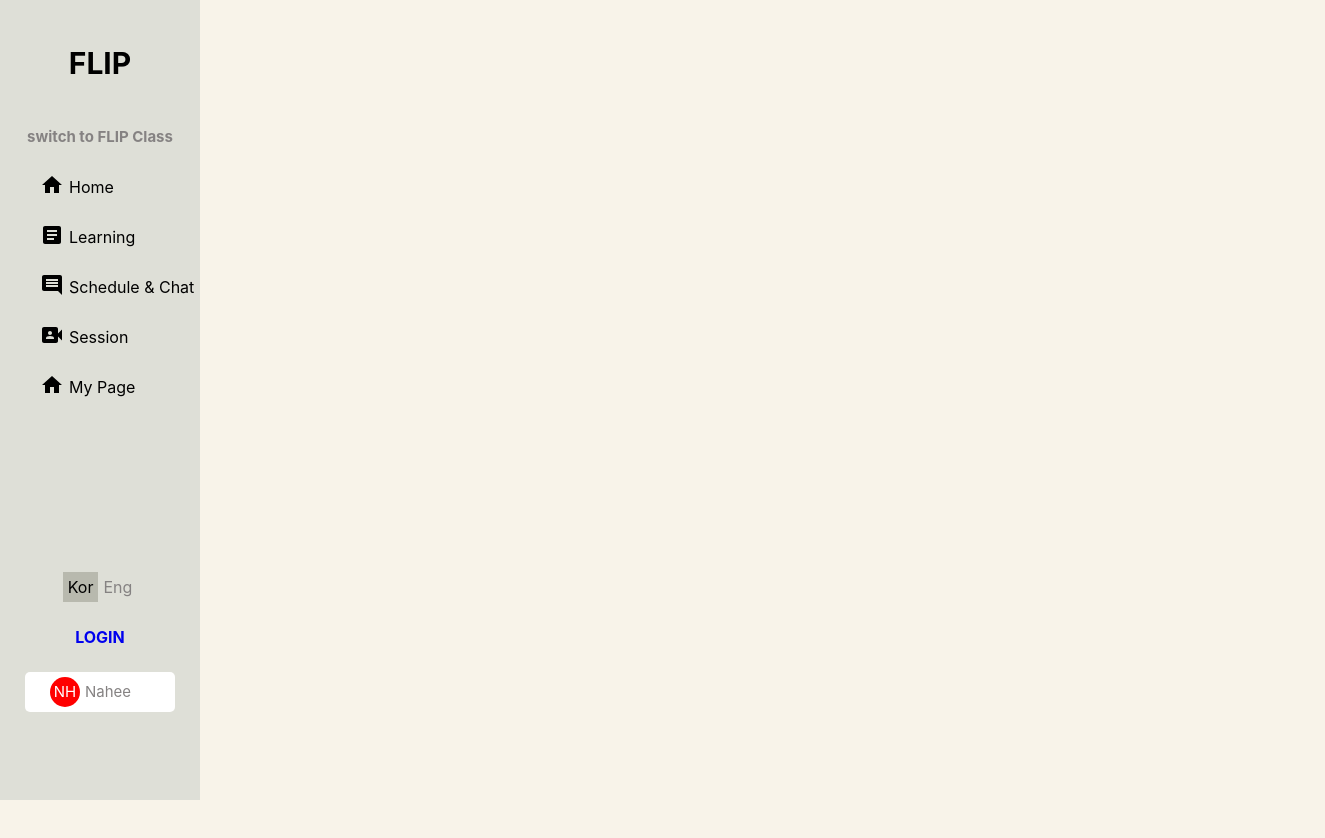
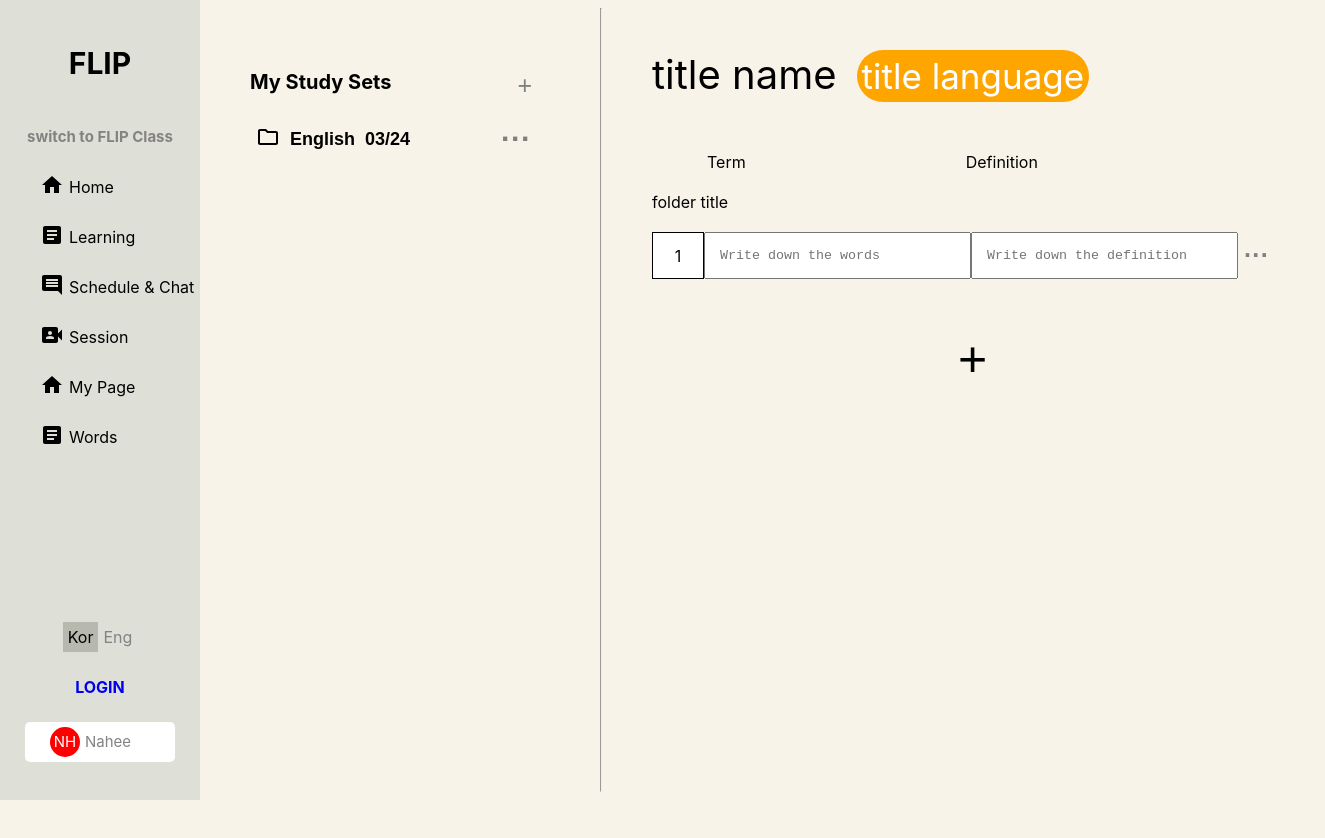
Before and after one commit to haimnam/FLIP-Test, a React (Create React App) app: page /word in a window 1280 px wide. Shown: the top 838 px of the page, 1325 px wide, since content can reach past the window. Built offline with nearby package versions, Linux system fonts and the light colour scheme.

Commit message:
Create Words Page

```diff
--- a/src/Components/Sidebar.tsx
+++ b/src/Components/Sidebar.tsx
@@ -12,8 +12,9 @@ import {
   Learning,
   ScheduleAndChat,
   Session,
+  MyPage,
+  Words,
   Login,
-  MyPage,
 } from "../pages/pageIndex.tsx";
 
 const Sidebar = ({ account, students, user }) => {
@@ -68,6 +69,7 @@ const Sidebar = ({ account, students, user }) => {
         <Route path="/schedule/*" element={<ScheduleAndChat />} />
         <Route path="/session" element={<Session />} />
         <Route path="/myPage" element={<MyPage />} />
+        <Route path="/word" element={<Words />} />
         <Route path="/login" element={<Login user={user} />} />
       </Routes>
     </React.Fragment>
--- a/src/Components/SidebarData.tsx
+++ b/src/Components/SidebarData.tsx
@@ -14,4 +14,5 @@ export const SidebarData = [
   },
   { icon: <VideoCameraFrontIcon />, title: "Session", link: "/session" },
   { icon: <HomeIcon />, title: "My Page", link: "/myPage" },
+  { icon: <ArticleIcon />, title: "Words", link: "./word" },
 ];
--- a/src/pages/MyPage.tsx
+++ b/src/pages/MyPage.tsx
@@ -5,7 +5,7 @@ import { useAuth } from "../Store/AuthProvider.tsx";
 const MyPage = () => {
   const { authTokens } = useAuth();
   let firstName = localStorage.getItem("firstName");
-  if (authTokens) {
+  if (authTokens && localStorage.getItem("access_token")) {
     return (
       <div className={styles.contents}>
         <h1>Hello, {firstName}!</h1>
--- /dev/null
+++ b/src/pages/Words/BookData.tsx
@@ -0,0 +1,3 @@
+import React from "react";
+
+export const BookData = [{ language: "English", date: "03/24" }];
--- /dev/null
+++ b/src/pages/Words/Words.tsx
@@ -0,0 +1,78 @@
+import React, { useState } from "react";
+import styles from "../../scss/Words.module.scss";
+import { BookData } from "./BookData.tsx";
+import { WordsData } from "./WordsData.tsx";
+import FolderOutlinedIcon from "@mui/icons-material/FolderOutlined";
+
+const Words = () => {
+  const [voca, setVoca] = useState(true);
+  return (
+    <div className={styles.contents}>
+      <div className={styles.studySets}>
+        <div className={styles.studySetsHead}>
+          <div className={styles.studySetsTitle}>My Study Sets</div>
+          <button className={styles.studySetsBtn}>+</button>
+        </div>
+        <div className={styles.studySetsBody}>
+          {BookData.map((word) => {
+            return (
+              <div className={styles.studySetsList}>
+                <button className={styles.studySetsFolder}>
+                  <div>
+                    <FolderOutlinedIcon />
+                  </div>
+                  <div>{word.language}</div>
+                  <div>{word.date}</div>
+                </button>
+                <button className={styles.studySetsEllipsis}>
+                  <div>···</div>
+                </button>
+              </div>
+            );
+          })}
+        </div>
+      </div>
+      <hr />
+      {voca ? (
+        <div className={styles.words}>
+          <div className={styles.wordsHead}>
+            <div className={styles.wordsTitle}>
+              <div className={styles.wordsTitleName}>title name</div>
+            </div>
+            <div className={styles.wordsTitleLanguage}>title language</div>
+          </div>
+          <div className={styles.wordsList}>
+            <div className={styles.wordsListHead}>
+              <div>Term</div>
+              <div>Definition</div>
+            </div>
+          </div>
+          <div className={styles.wordsListFolder}>folder title</div>
+          {WordsData.map((word) => {
+            return (
+              <div className={styles.wordsListRow}>
+                <div className={styles.wordsListId}>{word.id}</div>
+                <textarea
+                  className={styles.wordsListTerm}
+                  placeholder="Write down the words"
+                ></textarea>
+                <textarea
+                  className={styles.wordsListDefinition}
+                  placeholder="Write down the definition"
+                ></textarea>
+                <button className={styles.wordsListEllipsis}>···</button>
+              </div>
+            );
+          })}
+          <button className={styles.wordsAddBtn}>+</button>
+        </div>
+      ) : (
+        <div className={styles.noWords}>
+          Add a new vocabulary set from 'My Study Sets'.
+        </div>
+      )}
+    </div>
+  );
+};
+
+export default Words;
--- /dev/null
+++ b/src/pages/Words/WordsData.tsx
@@ -0,0 +1,3 @@
+import React from "react";
+
+export const WordsData = [{ id: 1, term: "", definition: "" }];
--- a/src/pages/pageIndex.tsx
+++ b/src/pages/pageIndex.tsx
@@ -4,3 +4,4 @@ export { default as ScheduleAndChat } from "./ScheduleAndChat/ScheduleAndChat.ts
 export { default as Session } from "./Session.tsx";
 export { default as Login } from "./Login.tsx";
 export { default as MyPage } from "./MyPage.tsx";
+export { default as Words } from "./Words/Words.tsx";
--- /dev/null
+++ b/src/scss/Words.module.scss
@@ -0,0 +1,128 @@
+button {
+  border: 0;
+  outline: 0;
+  background-color: transparent;
+  cursor: pointer;
+}
+textarea {
+  resize: none;
+}
+
+.contents {
+  display: flex;
+  .studySets {
+    padding: 70px 50px 50px 50px;
+    display: flex;
+    flex-direction: column;
+    .studySetsHead {
+      display: flex;
+      width: 300px;
+      gap: 120px;
+      margin-bottom: 20px;
+      .studySetsTitle {
+        font-weight: bold;
+        font-size: 20px;
+      }
+      .studySetsBtn {
+        font-size: 25px;
+        color: grey;
+        &:hover {
+          color: black;
+        }
+      }
+    }
+    .studySetsBody {
+      display: flex;
+      flex-direction: column;
+      gap: 15px;
+      .studySetsList {
+        display: flex;
+        gap: 45px;
+        .studySetsFolder {
+          display: flex;
+          width: 200px;
+          font-size: 18px;
+          gap: 10px;
+          align-items: center;
+          font-weight: bold;
+        }
+        .studySetsEllipsis {
+          color: grey;
+          font-weight: bold;
+          font-size: 30px;
+        }
+      }
+    }
+  }
+
+  .words {
+    padding: 50px;
+    .wordsHead {
+      display: flex;
+      width: 450px;
+      gap: 20px;
+      margin-bottom: 50px;
+      .wordsTitle {
+        .wordsTitleName {
+          font-size: 40px;
+        }
+      }
+      .wordsTitleLanguage {
+        font-size: 35px;
+        background-color: orange;
+        color: white;
+        padding: 5px;
+        border-radius: 30px;
+      }
+    }
+
+    .wordsList {
+      .wordsListHead {
+        display: flex;
+        margin-left: 55px;
+        gap: 220px;
+      }
+    }
+    .wordsListFolder {
+      margin: 20px 0px 20px 0px;
+    }
+    .wordsListRow {
+      display: flex;
+      .wordsListId {
+        display: flex;
+        width: 50px;
+        background-color: white;
+        border: 1px solid black;
+        justify-content: center;
+        align-items: center;
+        text-align: center;
+      }
+      .wordsListTerm {
+        padding: 15px 0px 0px 15px;
+        width: 250px;
+      }
+      .wordsListDefinition {
+        padding: 15px 0px 0px 15px;
+        width: 250px;
+      }
+      .wordsListEllipsis {
+        font-size: 25px;
+        font-weight: bold;
+        color: grey;
+      }
+    }
+    .wordsAddBtn {
+      font-size: 50px;
+      margin: 50px 0px 0px 300px;
+    }
+  }
+
+  .noWords {
+    color: grey;
+    font-weight: bold;
+    margin-top: 400px;
+    width: 600px;
+    margin-left: 50px;
+    font-size: 25px;
+  }
+}
```
